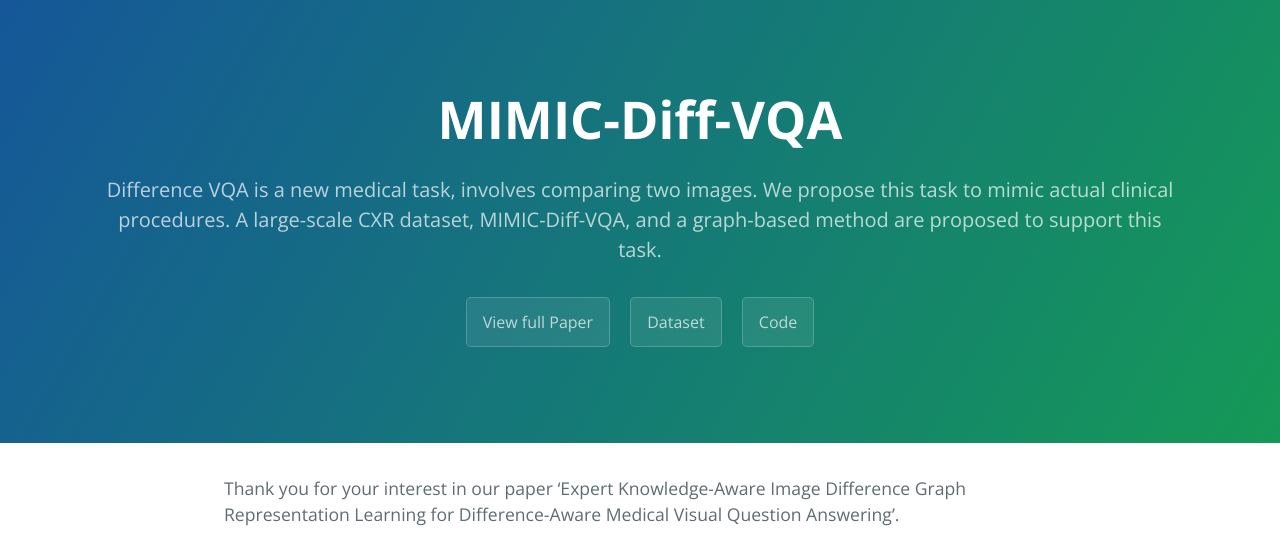
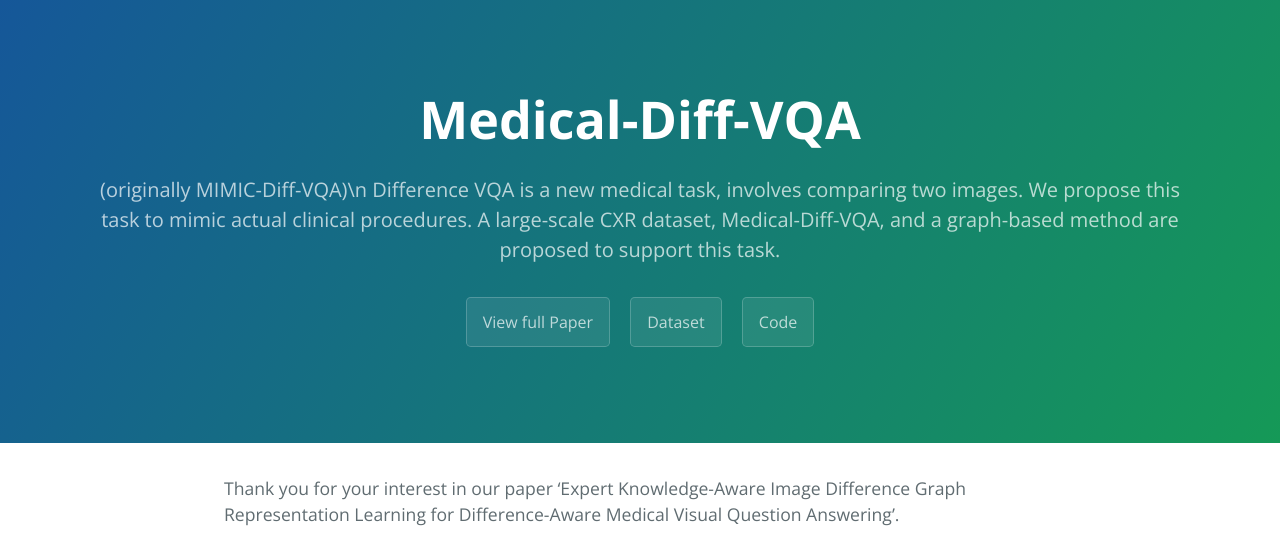
Before and after one commit to Holipori/KDD2023-MIMIC-Diff-VQA, a Jekyll site: the page built from index.md, in a window 1280 px wide and 1400 px high. Shown: the top 545 px of the window. Built offline with Jekyll 4.4.1, drawn with Linux system fonts in a browser that asks for light colours; some of the changed text lies outside the part shown; grey boxes are pictures that could not be loaded.

Commit message:
dataset publish

```diff
--- a/_config.yml
+++ b/_config.yml
@@ -1,10 +1,10 @@
-title: MIMIC-Diff-VQA
-description: Difference VQA is a new medical task, involves comparing two images. We propose this task to mimic actual clinical procedures. A large-scale CXR dataset, MIMIC-Diff-VQA, and a graph-based method are proposed to support this task.
+title: Medical-Diff-VQA
+description: (originally MIMIC-Diff-VQA)\n Difference VQA is a new medical task, involves comparing two images. We propose this task to mimic actual clinical procedures. A large-scale CXR dataset, Medical-Diff-VQA, and a graph-based method are proposed to support this task.
 show_downloads: false
 google_analytics: G-2EC8PQZE63
 theme: jekyll-theme-cayman
 full_paper: https://arxiv.org/abs/2307.11986
-dataset: https://github.com/Holipori/MIMIC-Diff-VQA
+dataset: https://physionet.org/content/medical-diff-vqa/1.0.0/
 code: https://github.com/Holipori/EKAID
 github:
   is_project_page: false
--- a/index.md
+++ b/index.md
@@ -16,9 +16,9 @@ Please use this link to access the full paper: [https://dl.acm.org/doi/10.1145/3
 
 Slides download link: [KDD23 MIMIC-Diff-VQA.pptx](KDD23 MIMIC-Diff-VQA.pptx)
 
-# MIMIC-Diff-VQA Dataset
+# Medical-Diff-VQA Dataset (originally MIMIC-Diff-VQA)
 
-The dataset is currently under review on PhysioNet. We will update the link to the dataset once it is available.
+The dataset is now available on [PhysioNet](https://physionet.org/content/medical-diff-vqa/1.0.0/).
 
 The code used for generating the dataset is available at [https://github.com/Holipori/MIMIC-Diff-VQA](https://github.com/Holipori/MIMIC-Diff-VQA)
 
```
